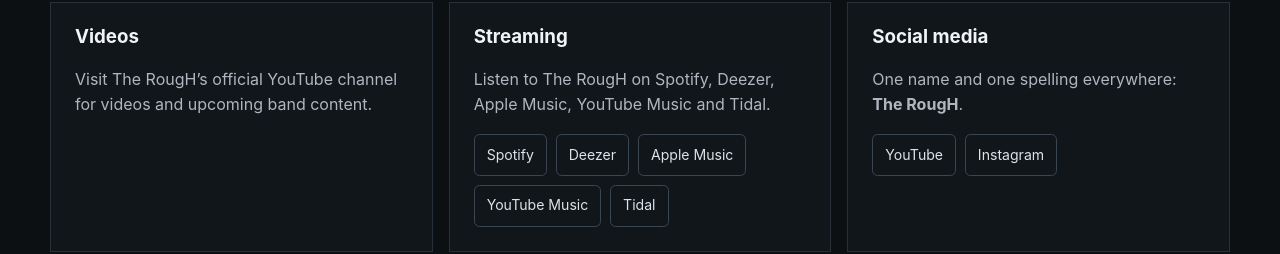
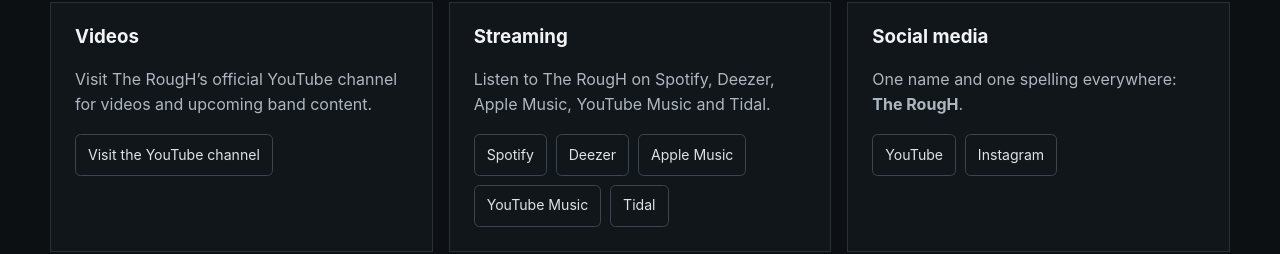
Before and after one commit to TheRougH/The-RougH-Site, a plain HTML site: page en.html in a window 1280 px wide. Shown: the part 3407-3661 px from the top of the page. Drawn offline with Linux system fonts and the light colour scheme.

Commit message:
Restore YouTube link in videos section

```diff
--- a/en.html
+++ b/en.html
@@ -179,7 +179,7 @@
           <article class="media-card">
             <h3>Videos</h3>
             <p>Visit The RougH’s official YouTube channel for videos and upcoming band content.</p>
-            <div id="video-social"></div>
+            <div id="video-social" class="tr-social-links"><a href="https://youtube.com/@gillesprovost-iz4ok?si=qDuQdzxe9u4fpO1z" target="_blank" rel="noopener noreferrer">Visit the YouTube channel</a></div>
           </article>
           <article class="media-card">
             <h3>Streaming</h3>
```
Also changed, not shown: index.html (+1 -1 lines).
